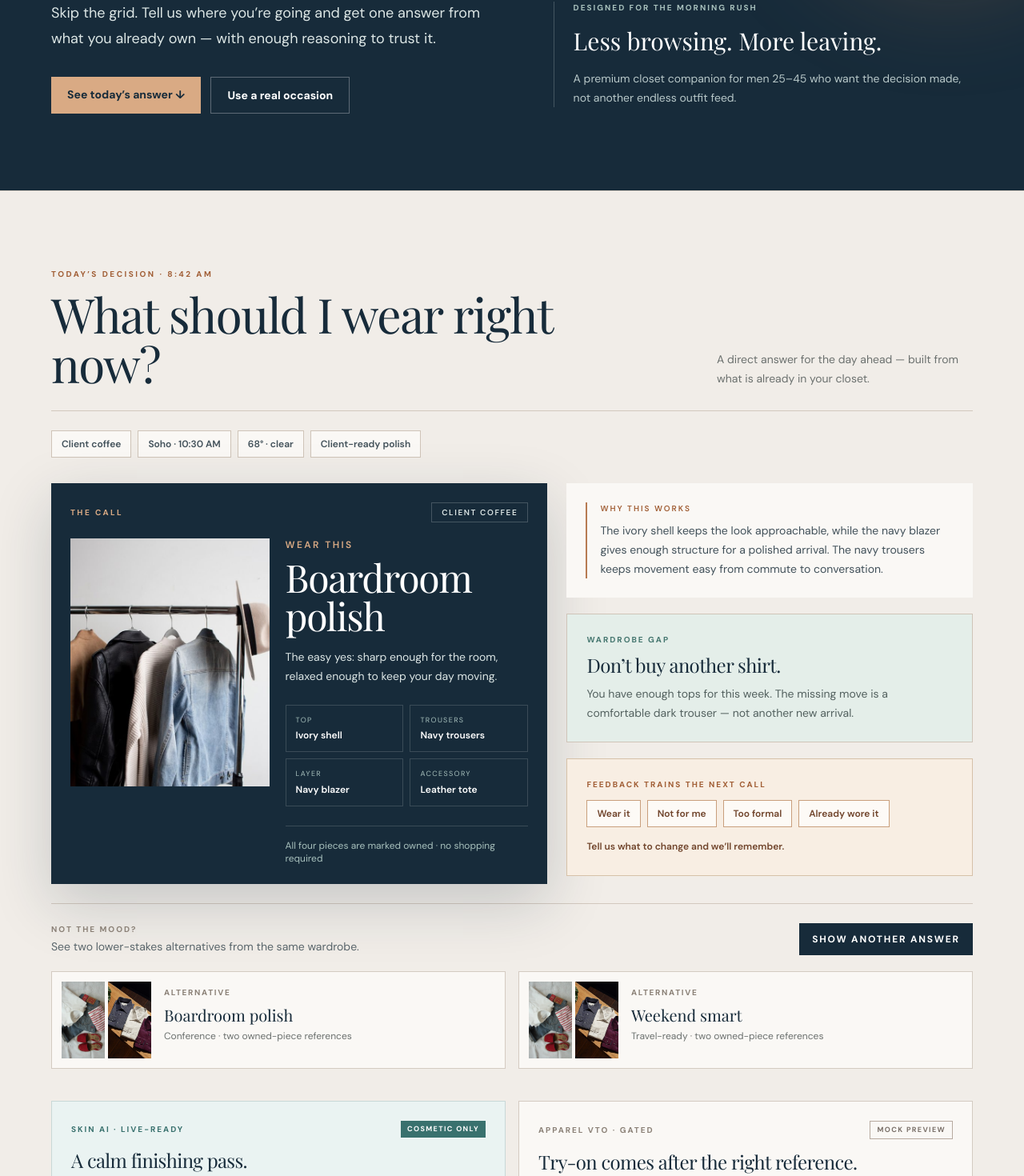
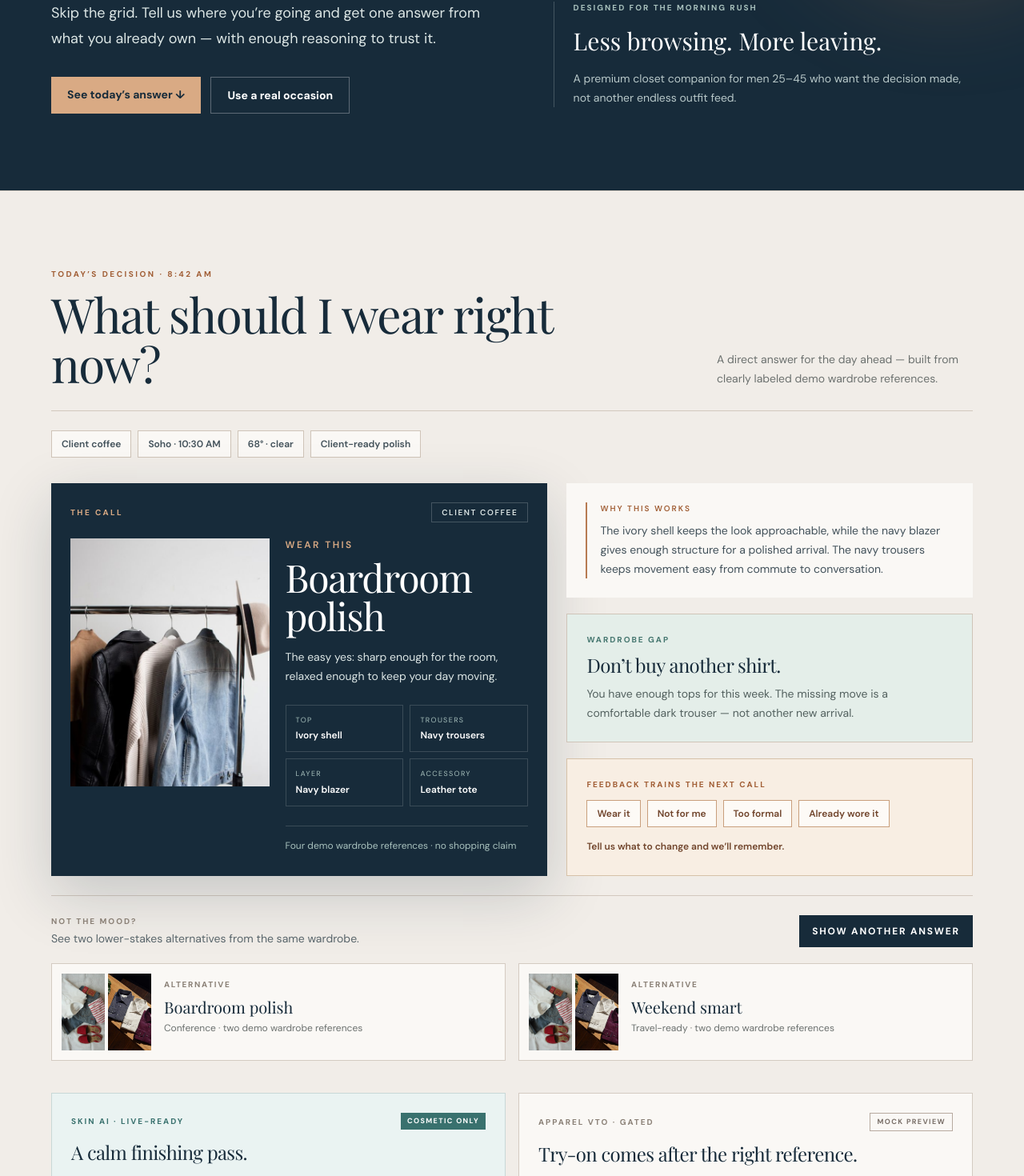
Before and after one commit to thelonewander3r/FitCheckAI, a React (Vite) app in the folder artifacts/interview-ready/: page / in a window 1280 px wide. Shown: the part 379-1849 px from the top of the page at 80% size. Built offline with nearby package versions, Linux system fonts and the light colour scheme; a web font is replaced by a local one.

Commit message:
fix: label demo wardrobe references truthfully

```diff
--- a/artifacts/interview-ready/src/components/decision-demo.tsx
+++ b/artifacts/interview-ready/src/components/decision-demo.tsx
@@ -53,7 +53,7 @@ function PieceTile({ piece }: { piece: ShowcasePiece }) {
       <div className="px-3 py-3">
         <p className="text-[10px] font-semibold uppercase tracking-[0.18em] text-[#8a8076]">{pieceLabel[piece.category]}</p>
         <p className="mt-1 text-sm font-semibold text-[#172b3a]">{piece.name}</p>
-        <p className="mt-1 text-[11px] text-[#7b746d]">Owned piece · demo wardrobe</p>
+        <p className="mt-1 text-[11px] text-[#7b746d]">Demo wardrobe reference</p>
       </div>
     </div>
   );
@@ -113,7 +113,7 @@ export default function DecisionDemo({ request }: DecisionDemoProps = {}) {
             <p className="text-[10px] font-bold uppercase tracking-[0.25em] text-[#a15e35]">Today’s decision · 8:42 AM</p>
             <h2 className="mt-3 max-w-2xl font-serif text-4xl leading-[1.02] text-[#172b3a] sm:text-6xl">What should I wear right now?</h2>
           </div>
-          <p className="max-w-xs text-sm leading-6 text-[#6c716f]">A direct answer for the day ahead — built from what is already in your closet.</p>
+          <p className="max-w-xs text-sm leading-6 text-[#6c716f]">A direct answer for the day ahead — built from clearly labeled demo wardrobe references.</p>
         </div>
 
         <div className="mt-6 flex flex-wrap gap-2" aria-label="Current context">
@@ -121,7 +121,7 @@ export default function DecisionDemo({ request }: DecisionDemoProps = {}) {
         </div>
         {custom && (
           <p className="mt-3 max-w-2xl text-xs italic leading-6 text-[#6c716f]">
-            From your prompt: “{custom.moment}” — demo answer assembled from owned pieces only.
+            From your prompt: “{custom.moment}” — demo answer assembled from labeled wardrobe references only.
           </p>
         )}
 
@@ -142,7 +142,7 @@ export default function DecisionDemo({ request }: DecisionDemoProps = {}) {
                     {[look.top, look.bottom, look.blazer, look.accessory].map((piece) => <div key={piece.id} className="border border-white/15 px-3 py-3"><p className="text-[9px] uppercase tracking-[0.15em] text-[#a8c1bd]">{pieceLabel[piece.category]}</p><p className="mt-1 text-xs font-semibold text-white">{piece.name}</p></div>)}
                   </div>
                 </div>
-                <p className="mt-6 border-t border-white/15 pt-4 text-xs text-[#a8c1bd]">All four pieces are marked owned · no shopping required</p>
+                <p className="mt-6 border-t border-white/15 pt-4 text-xs text-[#a8c1bd]">Four demo wardrobe references · no shopping claim</p>
               </div>
             </div>
           </article>
@@ -168,7 +168,7 @@ export default function DecisionDemo({ request }: DecisionDemoProps = {}) {
           <div><p className="text-[10px] font-bold uppercase tracking-[0.2em] text-[#8a8076]">Not the mood?</p><p className="mt-1 text-sm text-[#59656b]">See two lower-stakes alternatives from the same wardrobe.</p></div>
           <button type="button" onClick={() => { setIndex((current) => (current + 1) % variants.length); setFeedback(null); }} className="self-start bg-[#172b3a] px-4 py-3 text-xs font-bold uppercase tracking-[0.15em] text-white hover:bg-[#25445a] focus-visible:outline focus-visible:outline-2 focus-visible:outline-offset-2 focus-visible:outline-[#a15e35]">Show another answer</button>
         </div>
-        <div className="mt-5 grid gap-4 md:grid-cols-2">{alternatives.map((alternative, alternativeIndex) => <button type="button" key={alternative.id} onClick={() => { setIndex(variants.findIndex((item) => item.id === alternative.id)); setFeedback(null); }} className="group grid grid-cols-[7rem_1fr] gap-4 border border-[#d4cbc2] bg-[#faf8f5] p-3 text-left transition hover:border-[#a15e35]"><span className="grid h-24 w-28 grid-cols-2 gap-1 overflow-hidden">{alternativeImageSets[alternativeIndex]!.map((imageSrc, imageIndex) => <img key={`${alternative.id}-${imageIndex}`} src={imageSrc} alt="" aria-hidden="true" className="h-full w-full object-cover" />)}</span><span><span className="text-[10px] font-bold uppercase tracking-[0.17em] text-[#8a8076]">Alternative</span><span className="mt-1 block font-serif text-xl text-[#172b3a]">{alternative.name}</span><span className="mt-1 block text-xs text-[#6c716f]">{alternative.occasion} · two owned-piece references</span></span></button>)}</div>
+        <div className="mt-5 grid gap-4 md:grid-cols-2">{alternatives.map((alternative, alternativeIndex) => <button type="button" key={alternative.id} onClick={() => { setIndex(variants.findIndex((item) => item.id === alternative.id)); setFeedback(null); }} className="group grid grid-cols-[7rem_1fr] gap-4 border border-[#d4cbc2] bg-[#faf8f5] p-3 text-left transition hover:border-[#a15e35]"><span className="grid h-24 w-28 grid-cols-2 gap-1 overflow-hidden">{alternativeImageSets[alternativeIndex]!.map((imageSrc, imageIndex) => <img key={`${alternative.id}-${imageIndex}`} src={imageSrc} alt="" aria-hidden="true" className="h-full w-full object-cover" />)}</span><span><span className="text-[10px] font-bold uppercase tracking-[0.17em] text-[#8a8076]">Alternative</span><span className="mt-1 block font-serif text-xl text-[#172b3a]">{alternative.name}</span><span className="mt-1 block text-xs text-[#6c716f]">{alternative.occasion} · two demo wardrobe references</span></span></button>)}</div>
 
         <div className="mt-10 grid gap-4 md:grid-cols-2">
           <article className="border border-[#c8d8d7] bg-[#eaf3f2] p-6"><div className="flex items-center justify-between gap-3"><p className="text-[10px] font-bold uppercase tracking-[0.2em] text-[#39716e]">Skin AI · live-ready</p><span className="bg-[#39716e] px-2 py-1 text-[9px] font-bold uppercase tracking-[0.15em] text-white">Cosmetic only</span></div><h3 className="mt-3 font-serif text-2xl text-[#172b3a]">A calm finishing pass.</h3><p className="mt-2 text-sm leading-6 text-[#53615f]">Skin AI can turn a permitted selfie into appearance guidance for camera confidence. It does not diagnose, judge, or change the outfit decision.</p><div className="mt-4 flex flex-wrap items-center gap-4"><p className="text-xs font-semibold text-[#39716e]">Mock by default · live when configured</p><span className="border-b border-[#39716e]/40 pb-1 text-xs font-bold uppercase tracking-[0.12em] text-[#39716e]">Server-only · no identity inference</span></div></article>
```
